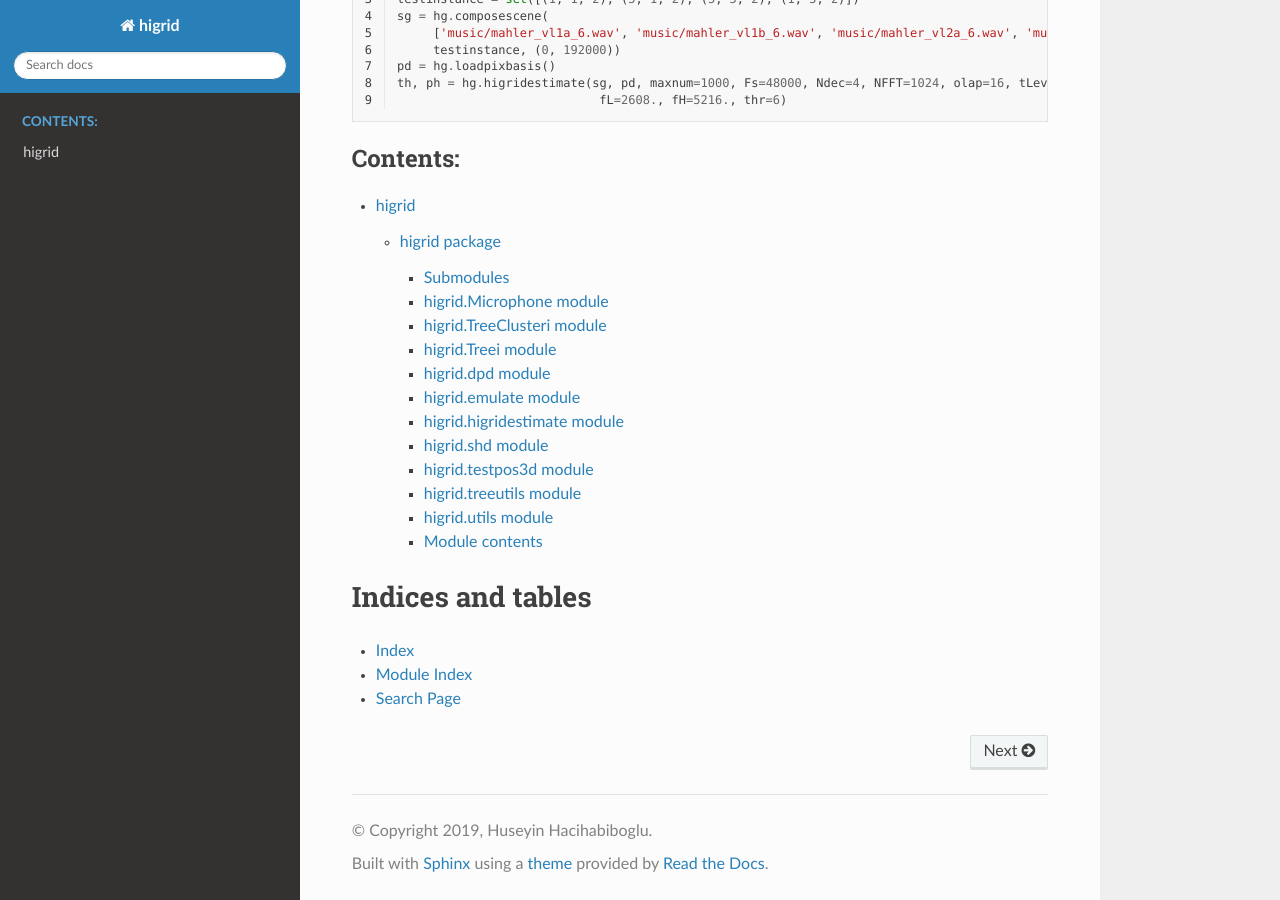
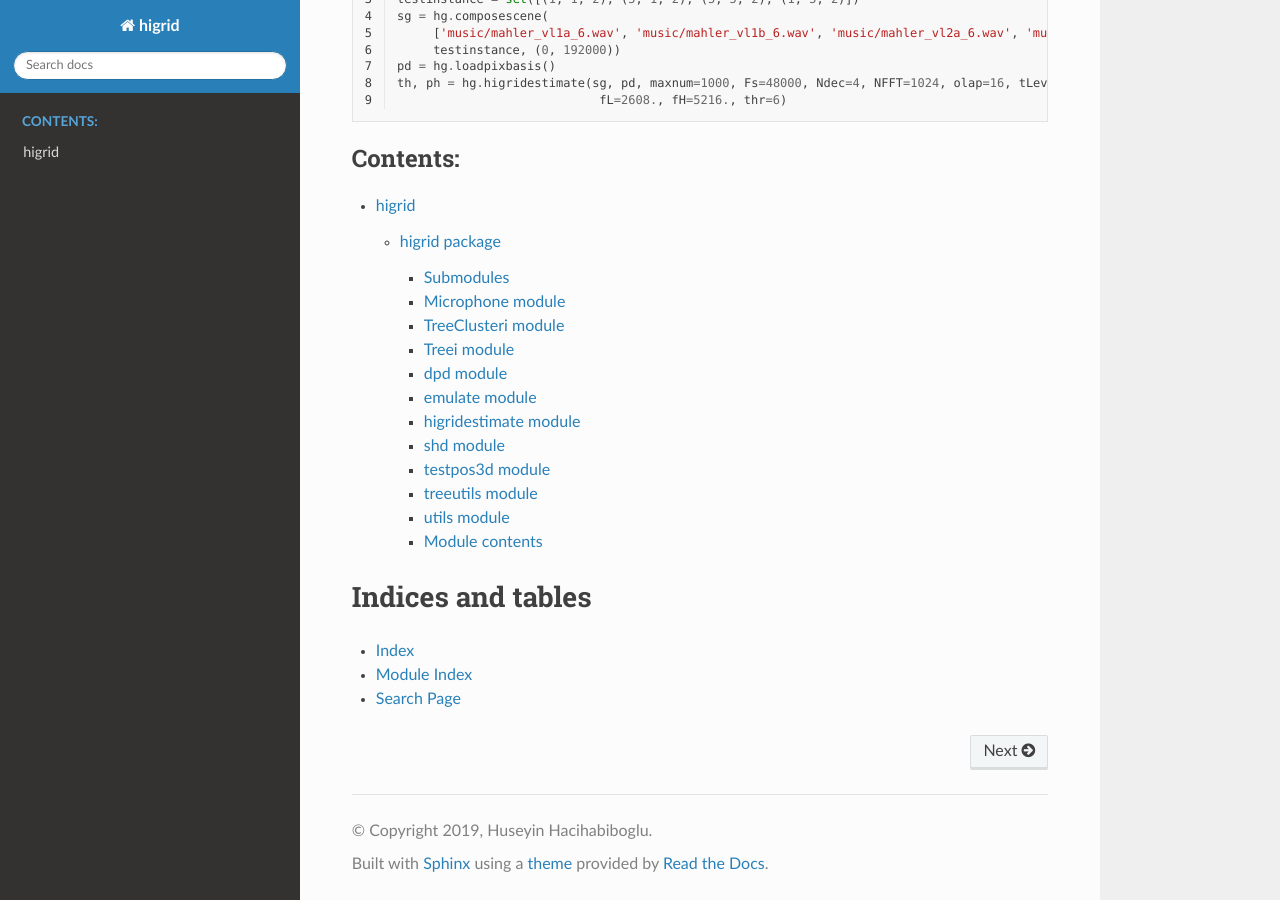
Before and after one commit to metu-sparg/higrid, a Sphinx documentation site: the page built from docs/source/index.rst, in a window 1280 px wide and 900 px high, scrolled down 1478 px. Built offline with Sphinx 7.4.7 and the Read the Docs theme 2.0.0, drawn with Linux system fonts in a browser that asks for light colours.

Commit message:
Modified conf.py for readthedocs (6)

```diff
--- a/docs/source/higrid.rst
+++ b/docs/source/higrid.rst
@@ -6,102 +6,102 @@ Submodules
 
 `higrid` consists of the following submodules:
 
-higrid.Microphone module
+Microphone module
 ------------------------
 
 Microphone class that is to be expanded in the future versions of the package.
 
-.. automodule:: higrid.Microphone
+.. automodule:: Microphone
     :members:
     :undoc-members:
     :show-inheritance:
 
-higrid.TreeClusteri module
+TreeClusteri module
 --------------------------
 
 Submodule containing functions used in clustering multiresolution SRPD maps
 
-.. automodule:: higrid.TreeClusteri
+.. automodule:: TreeClusteri
     :members:
     :undoc-members:
     :show-inheritance:
 
-higrid.Treei module
+Treei module
 -------------------
 
 Tree selection based on spatial entropy
 
-.. automodule:: higrid.Treei
+.. automodule:: Treei
     :members:
     :undoc-members:
     :show-inheritance:
 
-higrid.dpd module
+dpd module
 -----------------
 
 Submodule including functions used for the direct path dominance (DPD) test
 
-.. automodule:: higrid.dpd
+.. automodule:: dpd
     :members:
     :undoc-members:
     :show-inheritance:
 
-higrid.emulate module
+emulate module
 ---------------------
 
 Submodule used for creating emulated recordings using acoustic impulse responses
 
-.. automodule:: higrid.emulate
+.. automodule:: emulate
     :members:
     :undoc-members:
     :show-inheritance:
 
-higrid.higridestimate module
+higridestimate module
 ----------------------------
 
 Main submodule that includes functions used in DOA estimation with the HiGRID algorithm
 
-.. automodule:: higrid.higridestimate
+.. automodule:: higridestimate
     :members:
     :undoc-members:
     :show-inheritance:
 
-higrid.shd module
+shd module
 -----------------
 
 Submodule that includes functions related to spherical harmonic decomposition (SHD)
 
-.. automodule:: higrid.shd
+.. automodule:: shd
     :members:
     :undoc-members:
     :show-inheritance:
 
-higrid.testpos3d module
+testpos3d module
 -----------------------
 
 Submodule for selecting emulated source positions
 
-.. automodule:: higrid.testpos3d
+.. automodule:: testpos3d
     :members:
     :undoc-members:
     :show-inheritance:
 
-higrid.treeutils module
+treeutils module
 -----------------------
 
 Submodule including some utility functions for manipulating tree representation
 
-.. automodule:: higrid.treeutils
+.. automodule:: treeutils
     :members:
     :undoc-members:
     :show-inheritance:
 
-higrid.utils module
+utils module
 -------------------
 
 Submodule including some general utility functions
 
-.. automodule:: higrid.utils
+.. automodule:: utils
     :members:
     :undoc-members:
     :show-inheritance:
```
